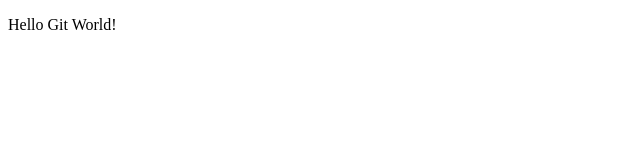
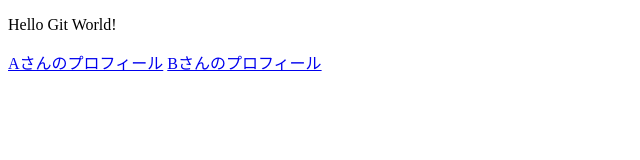
Before and after one commit to rtakada/study-sample, a plain HTML site: page index.html in a window 1280 px wide. Shown: the whole page, without its empty margins (0-640 px from the left). Drawn offline with Linux system fonts and the light colour scheme.

Commit message:
プロフィールページの新規作成

```diff
--- a/index.html
+++ b/index.html
@@ -3,4 +3,6 @@
 </head>
 <body>
 	<p>Hello Git World!</p>
+	<a href="profile_A">Aさんのプロフィール</a>
+	<a href="profile_B">Bさんのプロフィール</a>
 </body>
```
